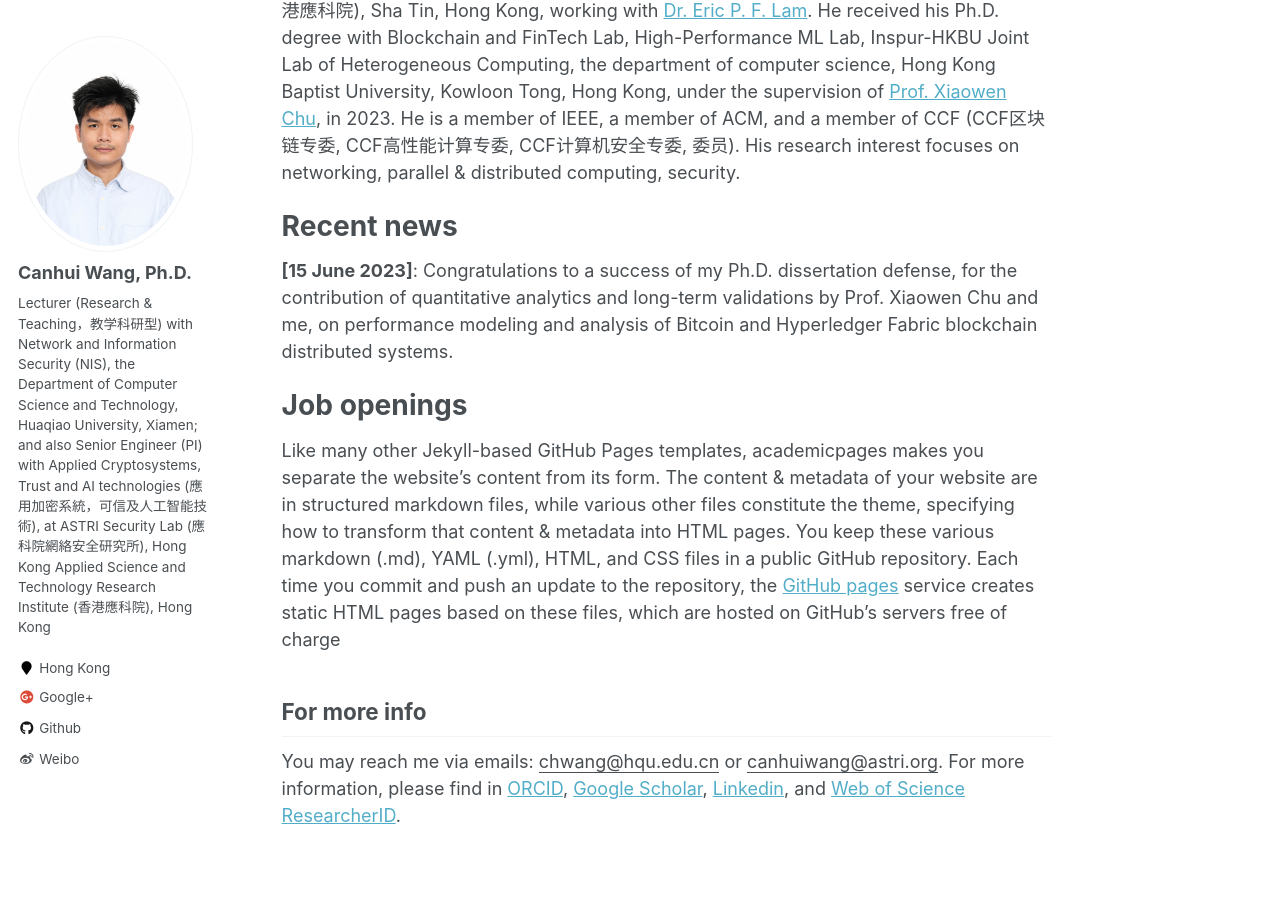
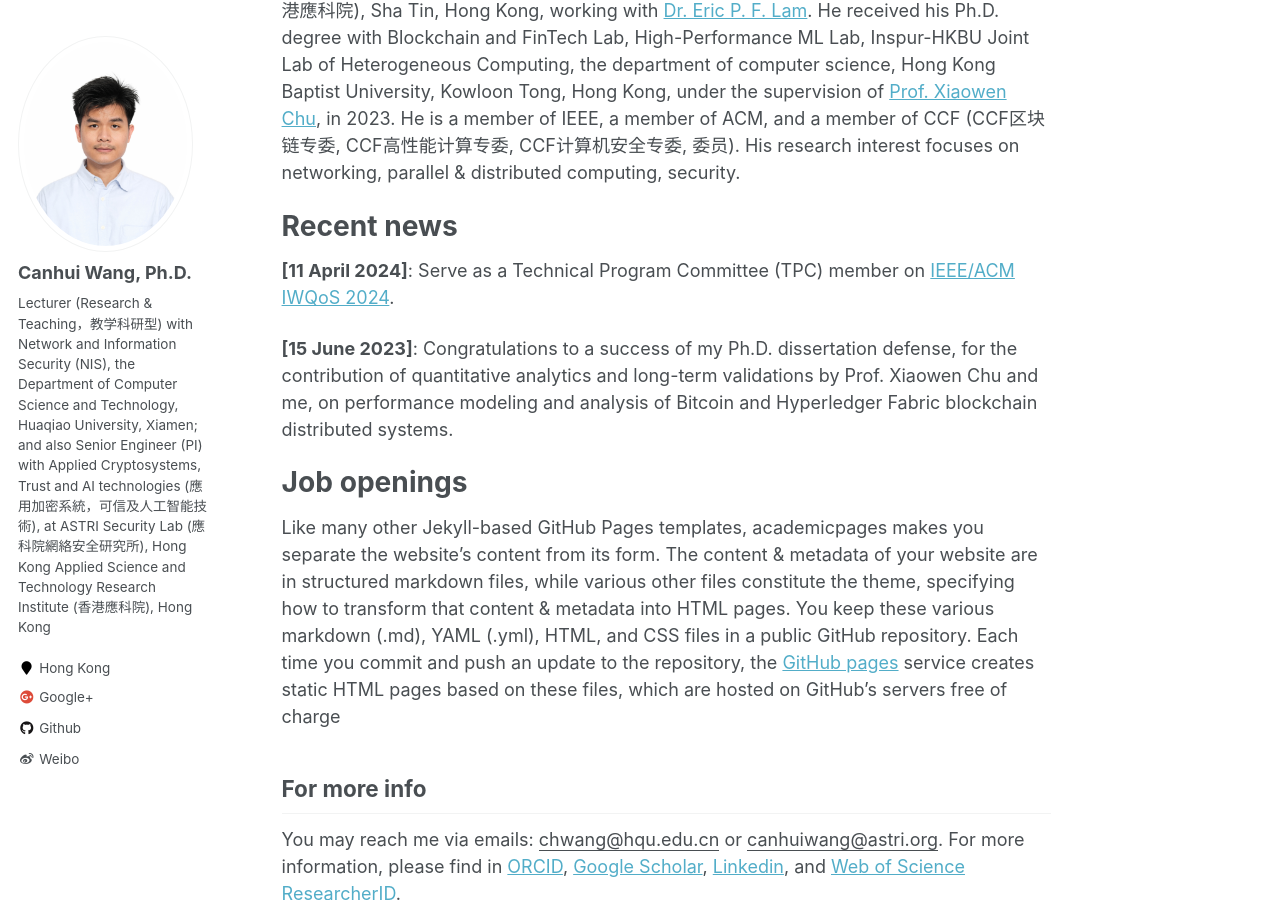
Before and after one commit to Canhui/canhui.github.io, a Jekyll site: the page built from _pages/about.md, in a window 1280 px wide and 900 px high, scrolled down 325 px. Built offline with Jekyll 4.4.1, drawn with Linux system fonts in a browser that asks for light colours.

Commit message:
Update about.md

```diff
--- a/_pages/about.md
+++ b/_pages/about.md
@@ -13,6 +13,8 @@ Canhui Wang is currently a Lecturer (Research & Teaching，教学科研型) with
 
 Recent news
 ======
+**[11 April 2024]**: Serve as a Technical Program Committee (TPC) member on [IEEE/ACM IWQoS 2024](https://iwqos2024.ieee-iwqos.org/committees/technical-program-committee).
+
 **[15 June 2023]**: Congratulations to a success of my Ph.D. dissertation defense, for the contribution of quantitative analytics and long-term validations by Prof. Xiaowen Chu and me, on performance modeling and analysis of Bitcoin and Hyperledger Fabric blockchain distributed systems.
 
 
```
